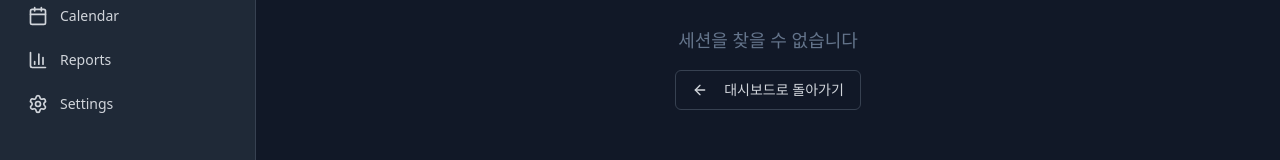
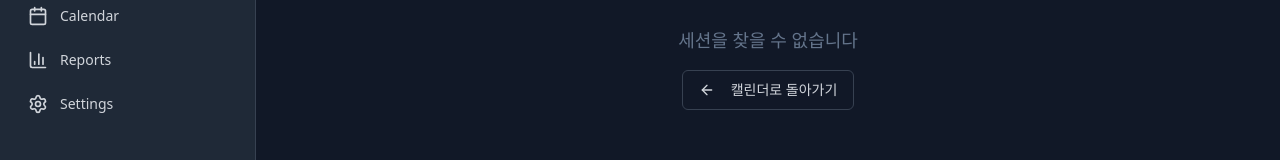
Before and after one commit to anc5557/work-tracker, a React app: page /#/session/1 in a window 1280 px wide. Shown: the part 131-291 px from the top of the page. Built offline with nearby package versions, Linux system fonts and the light colour scheme.

Commit message:
Fix: 세션 상세 페이지 뒤로가기를 캘린더로 변경
- 뒤로가기 버튼이 대시보드 대신 캘린더로 이동하도록 수정
- 에러 발생 시에도 캘린더로 이동하도록 개선
- 버튼 텍스트도 '캘린더로 돌아가기'로 업데이트

```diff
--- a/src/renderer/components/pages/session-details.tsx
+++ b/src/renderer/components/pages/session-details.tsx
@@ -71,7 +71,7 @@ export function SessionDetails() {
           description: "세션 정보를 불러올 수 없습니다.",
           variant: "destructive",
         });
-        navigate('/');
+        navigate('/calendar');
         return;
       }
 
@@ -223,9 +223,9 @@ export function SessionDetails() {
           <div className="flex items-center justify-center py-12">
             <div className="text-center space-y-4">
               <p className="text-lg text-muted-foreground">세션을 찾을 수 없습니다</p>
-              <Button onClick={() => navigate('/')} variant="outline">
+              <Button onClick={() => navigate('/calendar')} variant="outline">
                 <ArrowLeft className="w-4 h-4 mr-2" />
-                대시보드로 돌아가기
+                캘린더로 돌아가기
               </Button>
             </div>
           </div>
@@ -243,7 +243,7 @@ export function SessionDetails() {
             <Button
               variant="ghost"
               size="sm"
-              onClick={() => navigate('/')}
+              onClick={() => navigate('/calendar')}
               className="flex items-center gap-2"
             >
               <ArrowLeft className="w-4 h-4" />
```
